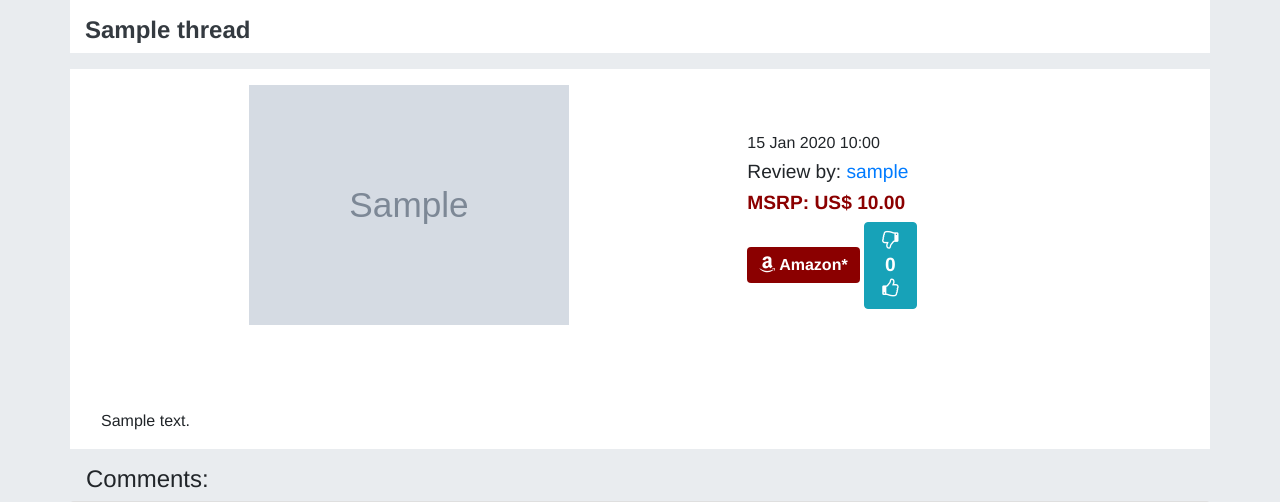
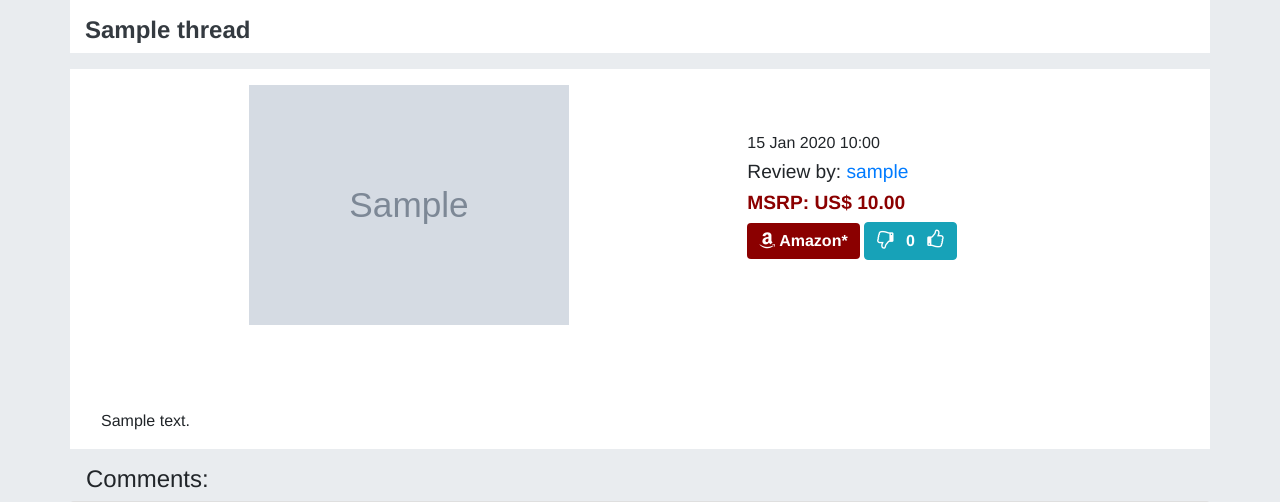
Before and after one commit to andrewsui/tgc07-project03, a Python web app: template templates/threads/single-thread.html in a window 1280 px wide. Shown: the part 101-603 px from the top of the page. Run offline with Jinja, Linux system fonts and the light colour scheme; the template is opened without the code that fills it: most values are stand-ins (such as "Sample title", 1, 10 or a date in 2020); grey boxes marked "Sample" are stand-in pictures; some libraries are stand-ins or nearby versions.

Commit message:
Improve vote container styling

```diff
--- a/templates/threads/single-thread.html
+++ b/templates/threads/single-thread.html
@@ -64,7 +64,7 @@
                 <!-- Vote buttons -->
                 <div class="vote-container btn btn-info">
                     <span><i id="down-{{ thread._id }}" class="vote-btn vote-down fa fa-thumbs-o-down" aria-hidden="true"></i><i id="down-{{ thread._id }}-spinner" class="fa fa-spinner" hidden></i></span>
-                    <div><h5 id="vote-count-{{ thread._id }}" class="vote-count my-0 px-2">0</h5></div>
+                    <span id="vote-count-{{ thread._id }}" class="vote-count my-0 px-2">0</span>
                     <span><i id="up-{{ thread._id }}" class="vote-btn vote-up fa fa-thumbs-o-up" aria-hidden="true"></i><i id="up-{{ thread._id }}-spinner" class="fa fa-spinner" hidden></i></span>
                 </div>
             </div>
```
